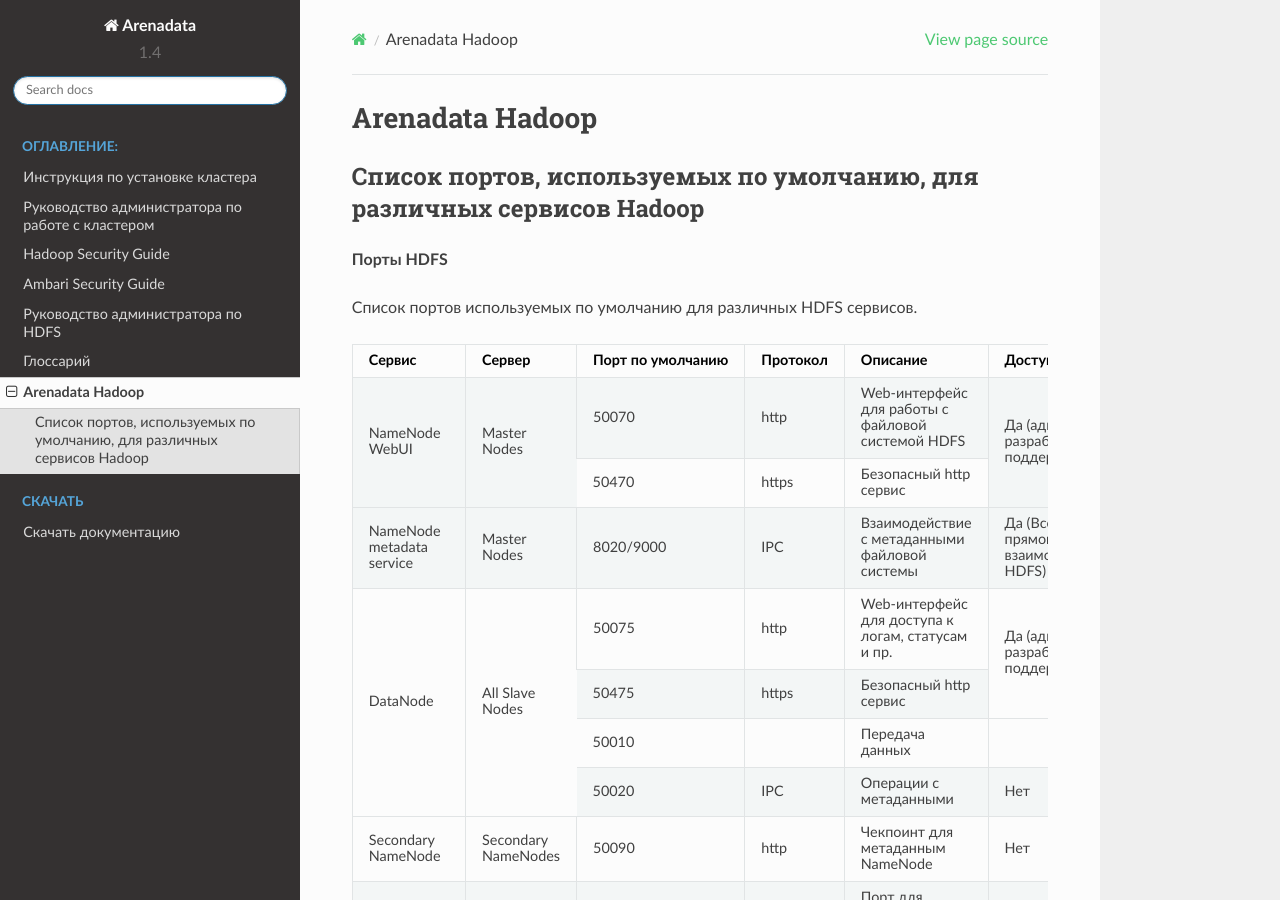
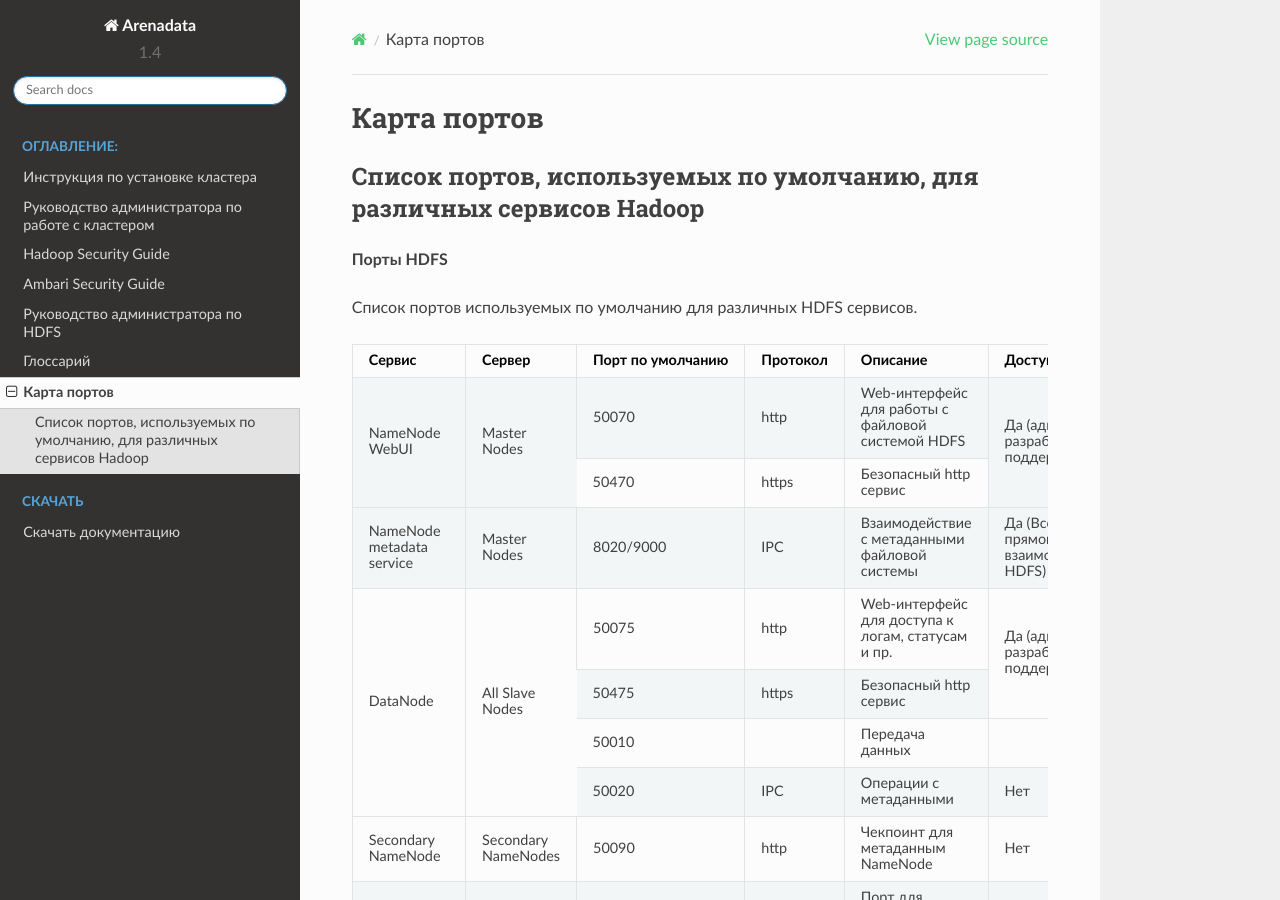
Before and after one commit to arenadata/docs_adps, a Sphinx documentation site: the page built from source/ports.rst, in a window 1280 px wide and 900 px high. Built offline with Sphinx 7.4.7 and the Read the Docs theme 2.0.0, drawn with Linux system fonts in a browser that asks for light colours.

Commit message:
Fixed title

```diff
--- a/source/ports.rst
+++ b/source/ports.rst
@@ -1,6 +1,6 @@
-================
-Arenadata Hadoop
-================
+============
+Карта портов
+============
 Список портов, используемых по умолчанию, для различных сервисов Hadoop
 ---------------------------------------------------------------------
 
```
